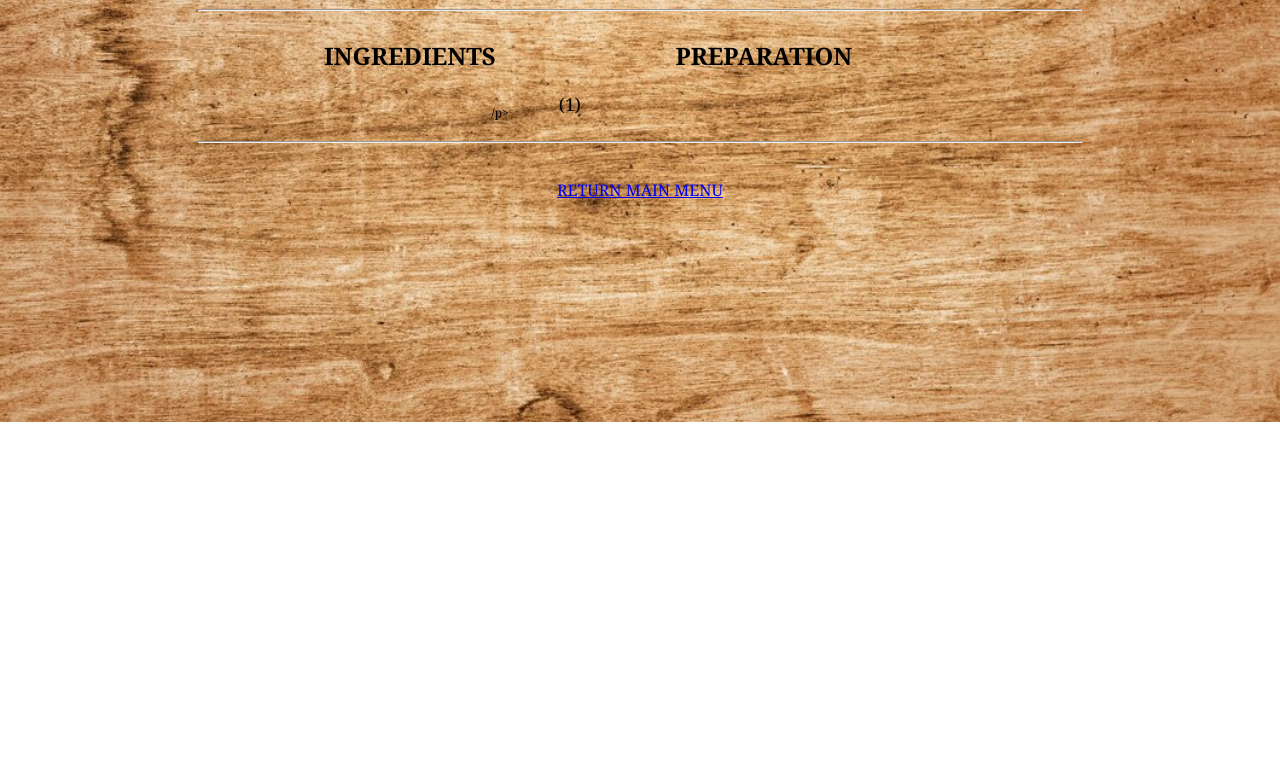
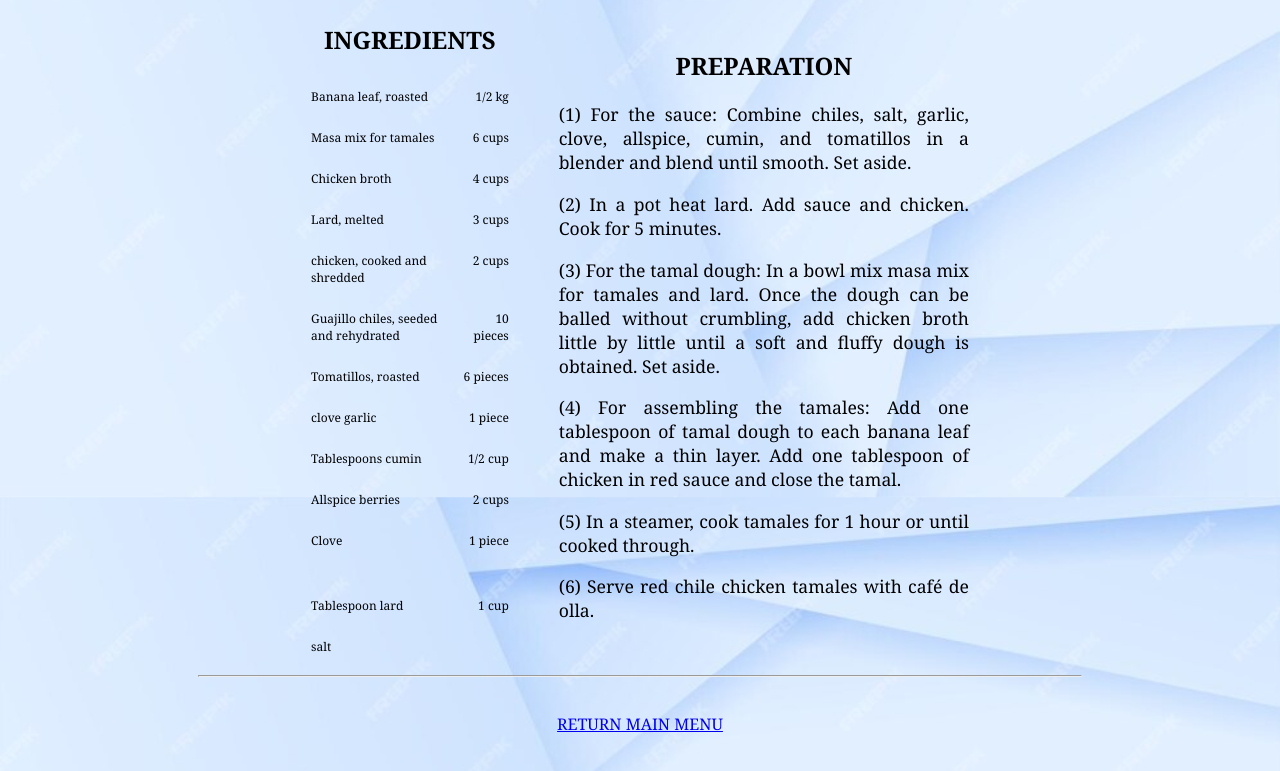
Before and after one commit to FernandoVG117/odin-recipe, a plain HTML site: page recipe06.html in a window 1280 px wide. Shown: the part 378-1149 px from the top of the page. Before the commit the page ends 800 px from the top, so only its background shows below. Drawn offline with Linux system fonts and the light colour scheme.

Commit message:
Add all recipes :)

```diff
--- a/recipe06.html
+++ b/recipe06.html
@@ -11,7 +11,7 @@
         <h1 class="title">TAMALES JAROCHOS</h1>
         <hr>
         <div>
-            <img src="img/tamal_jarocho01.jpg" alt="tamal jarocho"/>
+            <img src="img/tamal_jarocho02.jpg" alt="tamal jarocho"/>
             <p>Representation of tipical Tamal jarocho from Veracruz, México</p>
         </div>
         <hr>
@@ -19,14 +19,70 @@
             <div class="left-line">
                 <h2>INGREDIENTS</h2>
                 <div class="item">
+                    <p class="ingredient">Banana leaf, roasted</p>
+                    <p class="quantity">1/2 kg</p>
+                </div>
+                <div class="item">
+                    <p class="ingredient">Masa mix for tamales</p>
+                    <p class="quantity">6 cups</p>
+                </div>
+                <div class="item">
+                    <p class="ingredient">Chicken broth</p>
+                    <p class="quantity">4 cups</p>
+                </div>
+                <div class="item">
+                    <p class="ingredient">Lard, melted</p>
+                    <p class="quantity">3 cups</p>
+                </div>
+                <div class="item">
+                    <p class="ingredient">chicken, cooked and shredded</p>
+                    <p class="quantity">2 cups</p>
+                </div>
+                <div class="item">
+                    <p class="ingredient">Guajillo chiles, seeded and rehydrated</p>
+                    <p class="quantity">10 pieces</p>
+                </div>
+                <div class="item">
+                    <p class="ingredient">Tomatillos, roasted</p>
+                    <p class="quantity">6 pieces</p>
+                </div>
+                <div class="item">
+                    <p class="ingredient">clove garlic </p>
+                    <p class="quantity">1 piece</p>
+                </div>
+                <div class="item">
+                    <p class="ingredient">Tablespoons cumin</p>
+                    <p class="quantity">1/2 cup</p>
+                </div>
+                <div class="item">
+                    <p class="ingredient">Allspice berries</p>
+                    <p class="quantity">2 cups</p>
+                </div>
+                <div class="item">
+                    <p class="ingredient">Clove</p>
+                    <p class="quantity">1 piece</p>
+                </div>
+                <div class="item">
                     <p class="ingredient"></p>
-                    <p class="quantity">/p>
+                    <p class="quantity"></p>
                 </div>
-
+                <div class="item">
+                    <p class="ingredient">Tablespoon lard</p>
+                    <p class="quantity">1 cup</p>
+                </div>
+                <div class="item">
+                    <p class="ingredient">salt</p>
+                    <p class="quantity"></p>
+                </div>
             </div>
             <div class="right-line">
                 <h2>PREPARATION</h2>
-                <p class="prep-text">(1) </p>
+                <p class="prep-text">(1) For the sauce: Combine chiles, salt, garlic, clove, allspice, cumin, and tomatillos in a blender and blend until smooth. Set aside.</p>
+                <p class="prep-text">(2) In a pot heat lard. Add sauce and chicken. Cook for 5 minutes.</p>
+                <p class="prep-text">(3) For the tamal dough: In a bowl mix masa mix for tamales and lard. Once the dough can be balled without crumbling, add chicken broth little by little until a soft and fluffy dough is obtained. Set aside.</p>
+                <p class="prep-text">(4) For assembling the tamales: Add one tablespoon of tamal dough to each banana leaf and make a thin layer. Add one tablespoon of chicken in red sauce and close the tamal.</p>
+                <p class="prep-text">(5) In a steamer, cook tamales for 1 hour or until cooked through.</p>
+                <p class="prep-text">(6) Serve red chile chicken tamales with café de olla.</p>
             </div>
         </div>
         <hr>
--- a/styles_tamal.css
+++ b/styles_tamal.css
@@ -5,7 +5,7 @@
   }
 
 body {
-  background-image: url(img/fondo_recipe_v6.jpg);
+  background-image: url(img/fondo_recipe_v7.jpg);
   background-repeat: no-repeat;
   background-size: cover;
   background-position: center;
```
Also changed, not shown: index.html (+1 -1 lines), img/fondo_recipe_v7.jpg (added), img/tamal_jarocho02.jpg (added).
